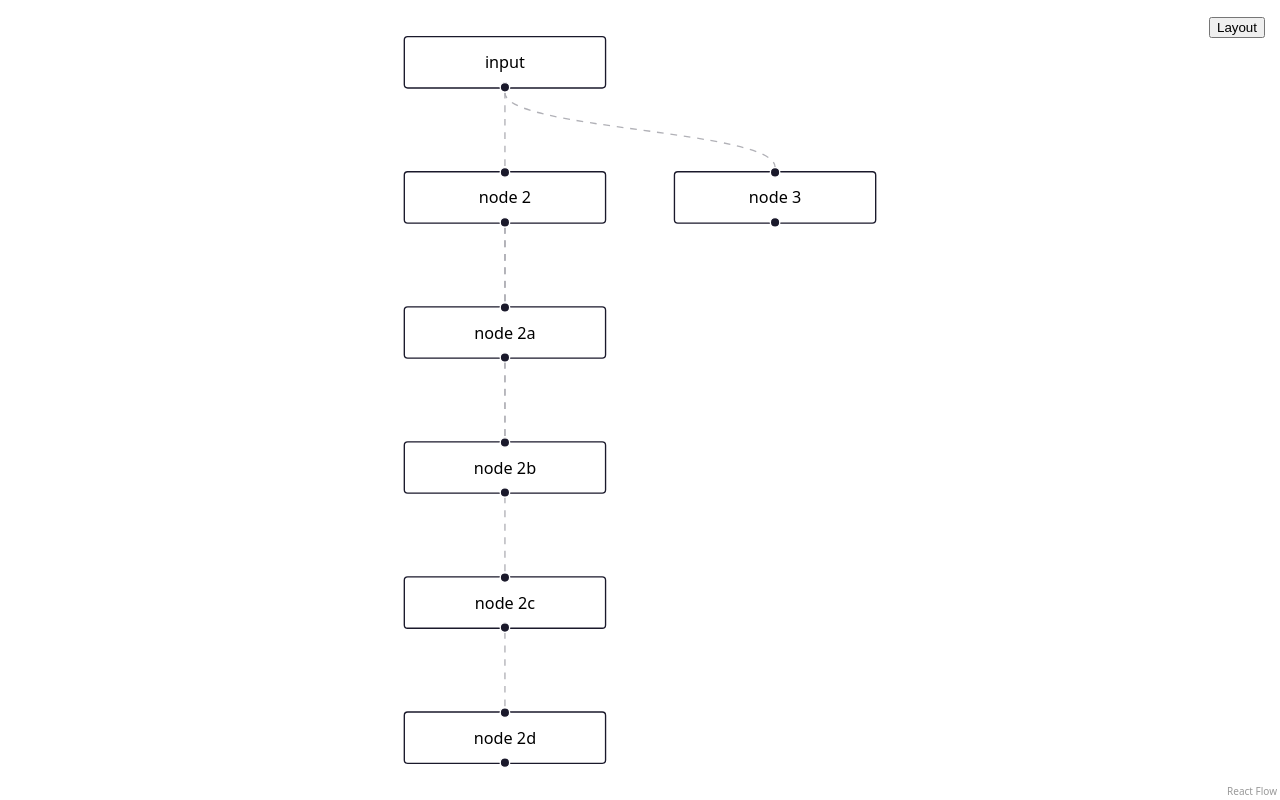
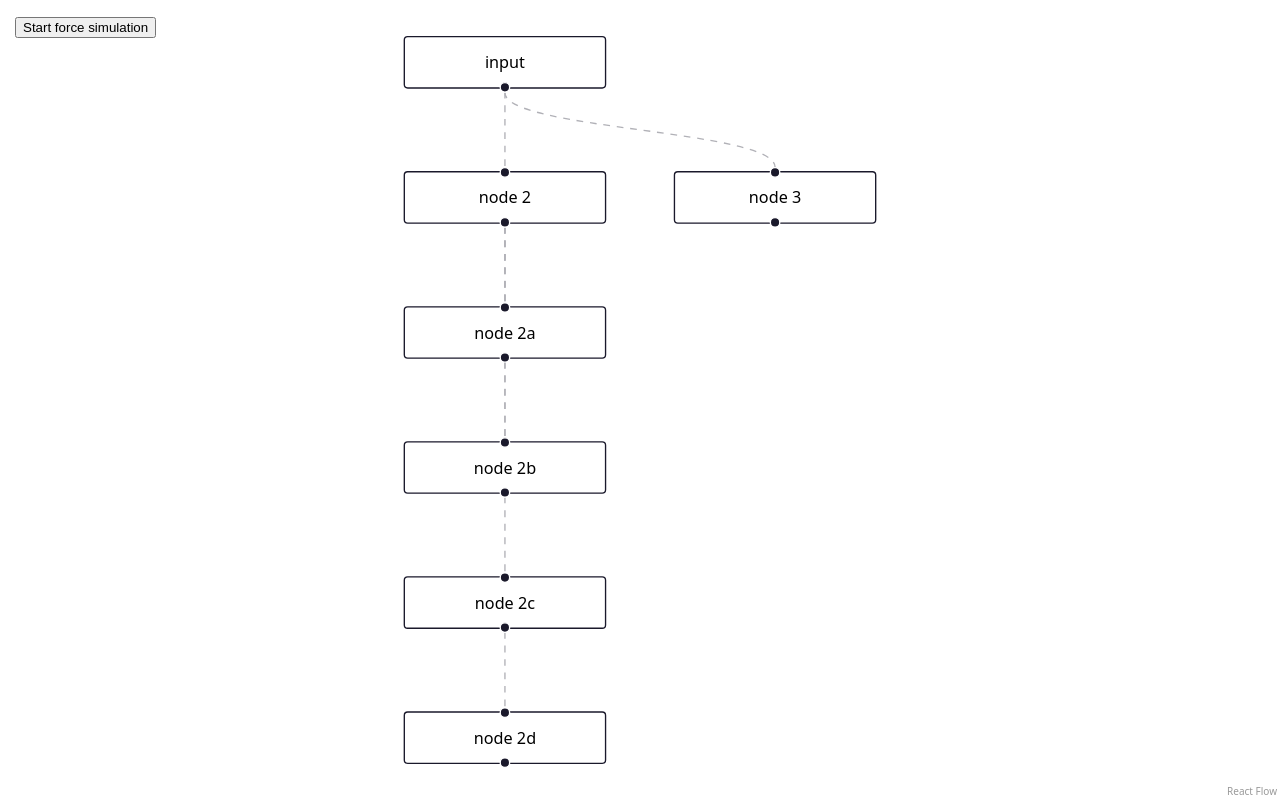
Before and after one commit to shripadkulthe/reactflow-mini, a React (Create React App) app: page / in a window 1280 px wide. Built offline with nearby package versions, Linux system fonts and the light colour scheme.

Commit message:
feat: add DagreForceLayout

```diff
--- a/package.json
+++ b/package.json
@@ -8,7 +8,9 @@
     "@testing-library/react": "^16.3.2",
     "@testing-library/user-event": "^13.5.0",
     "@xyflow/react": "^12.10.0",
+    "d3-force": "^3.0.0",
     "d3-hierarchy": "^3.1.2",
+    "d3-quadtree": "^3.0.1",
     "dagre": "^0.8.5",
     "react": "^19.2.4",
     "react-dom": "^19.2.4",
--- a/src/App.js
+++ b/src/App.js
@@ -1,8 +1,8 @@
 import React from 'react';
-import DagreHierarchyFlow from './dagreHierarchyFlow';
+import DagreForceLayout from './dagreForceLayout';
 
 function App() {
-  return <DagreHierarchyFlow />;
+  return <DagreForceLayout />;
 }
 
 export default App;
--- /dev/null
+++ b/src/dagreForceLayout.jsx
@@ -0,0 +1,171 @@
+import React, { useMemo, useRef } from 'react';
+import { ReactFlow, ReactFlowProvider, Panel, useNodesState, useEdgesState, useReactFlow, useNodesInitialized } from '@xyflow/react';
+import { forceSimulation, forceLink, forceManyBody, forceCollide, forceX, forceY } from 'd3-force';
+import '@xyflow/react/dist/style.css';
+
+const initialNodes = [
+  { id: '1', type: 'input', data: { label: 'input' }, position: { x: 0, y: 0 } },
+  { id: '2', data: { label: 'node 2' }, position: { x: 0, y: 100 } },
+  { id: '2a', data: { label: 'node 2a' }, position: { x: 0, y: 200 } },
+  { id: '2b', data: { label: 'node 2b' }, position: { x: 0, y: 300 } },
+  { id: '2c', data: { label: 'node 2c' }, position: { x: 0, y: 400 } },
+  { id: '2d', data: { label: 'node 2d' }, position: { x: 0, y: 500 } },
+  { id: '3', data: { label: 'node 3' }, position: { x: 200, y: 100 } },
+];
+
+const initialEdges = [
+  { id: 'e12', source: '1', target: '2', animated: true },
+  { id: 'e13', source: '1', target: '3', animated: true },
+  { id: 'e22a', source: '2', target: '2a', animated: true },
+  { id: 'e22b', source: '2', target: '2b', animated: true },
+  { id: 'e22c', source: '2', target: '2c', animated: true },
+  { id: 'e2c2d', source: '2c', target: '2d', animated: true },
+];
+
+const simulation = forceSimulation().stop();
+
+const useForceLayout = () => {
+  const { getNodes, getEdges, setNodes, fitView } = useReactFlow();
+  const initialized = useNodesInitialized();
+  const rafRef = useRef();
+  const runningRef = useRef(false);
+  const draggingRef = useRef(null);
+
+  const dragEvents = useMemo(
+    () => ({
+      start: (_e, n) => (draggingRef.current = n),
+      drag: (_e, n) => (draggingRef.current = n),
+      stop: () => (draggingRef.current = null),
+    }),
+    [],
+  );
+
+  return useMemo(() => {
+    if (!initialized) return [false, {}, dragEvents];
+
+    let nodes = getNodes().map((n) => ({
+      ...n,
+      x: n.position.x,
+      y: n.position.y,
+    }));
+
+    const edges = getEdges();
+
+    const centerNodesInView = () => {
+      const xs = nodes.map((n) => n.x);
+      const ys = nodes.map((n) => n.y);
+      const cx = (Math.min(...xs) + Math.max(...xs)) / 2;
+      const cy = (Math.min(...ys) + Math.max(...ys)) / 2;
+
+      nodes.forEach((n) => {
+        n.x -= cx;
+        n.y -= cy;
+      });
+    };
+
+    const tick = () => {
+      getNodes().forEach((node, i) => {
+        if (draggingRef.current?.id === node.id) {
+          nodes[i].fx = draggingRef.current.position.x;
+          nodes[i].fy = draggingRef.current.position.y;
+        } else {
+          nodes[i].fx = null;
+          nodes[i].fy = null;
+        }
+      });
+
+      simulation.tick();
+
+      centerNodesInView();
+
+      setNodes(
+        nodes.map((n) => ({
+          ...n,
+          position: { x: n.x, y: n.y },
+        })),
+      );
+
+      fitView({ duration: 0 });
+
+      rafRef.current = requestAnimationFrame(tick);
+    };
+
+    const start = () => {
+      nodes = getNodes().map((n) => ({
+        ...n,
+        x: n.position.x,
+        y: n.position.y,
+      }));
+
+      simulation
+        .nodes(nodes)
+        .force(
+          'link',
+          forceLink(edges)
+            .id((d) => d.id)
+            .distance(100)
+            .strength(0.05),
+        )
+        .force('charge', forceManyBody().strength(-1000))
+        .force('collide', forceCollide(70))
+        .force('x', forceX().x(0).strength(0.05))
+        .force('y', forceY().y(0).strength(0.05))
+        .alphaTarget(0.05)
+        .restart();
+
+      runningRef.current = true;
+      rafRef.current = requestAnimationFrame(tick);
+    };
+
+    const stop = () => {
+      runningRef.current = false;
+      cancelAnimationFrame(rafRef.current);
+      simulation.stop();
+    };
+
+    return [
+      true,
+      {
+        toggle: () => (runningRef.current ? stop() : start()),
+        isRunning: () => runningRef.current,
+      },
+      dragEvents,
+    ];
+  }, [initialized, dragEvents, getNodes, getEdges, setNodes, fitView]);
+};
+
+
+const Flow = () => {
+  const [nodes, , onNodesChange] = useNodesState(initialNodes);
+  const [edges, , onEdgesChange] = useEdgesState(initialEdges);
+  const [initialized, { toggle, isRunning }, dragEvents] = useForceLayout();
+
+  return (
+    <ReactFlow
+      nodes={nodes}
+      edges={edges}
+      onNodeDragStart={dragEvents.start}
+      onNodeDrag={dragEvents.drag}
+      onNodeDragStop={dragEvents.stop}
+      onNodesChange={onNodesChange}
+      onEdgesChange={onEdgesChange}
+      fitView
+    >
+      <Panel position="top-left">
+        {initialized && (
+          <button onClick={toggle}>
+            {isRunning() ? 'Stop' : 'Start'} force simulation
+          </button>
+        )}
+      </Panel>
+    </ReactFlow>
+  );
+};
+
+export default function DagreForceLayout() {
+  return (
+    <ReactFlowProvider>
+      <Flow />
+    </ReactFlowProvider>
+  );
+}
```
Also changed, not shown: 1 other file (tests, documents, lock files or other folders).
